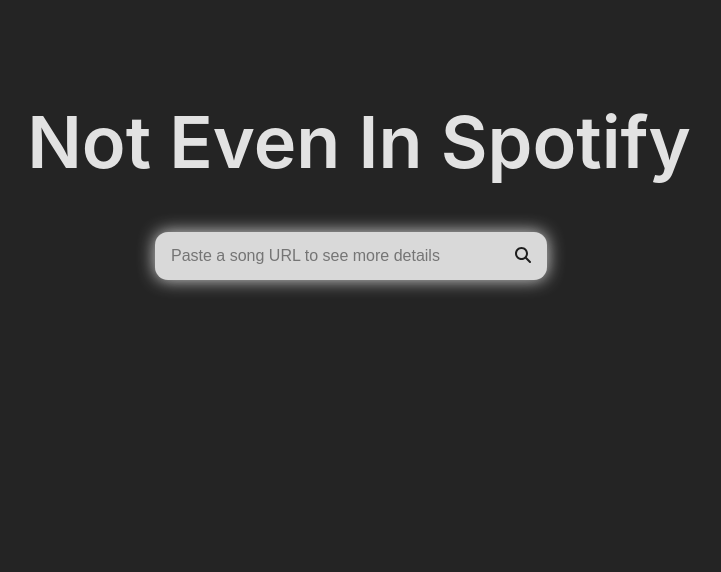
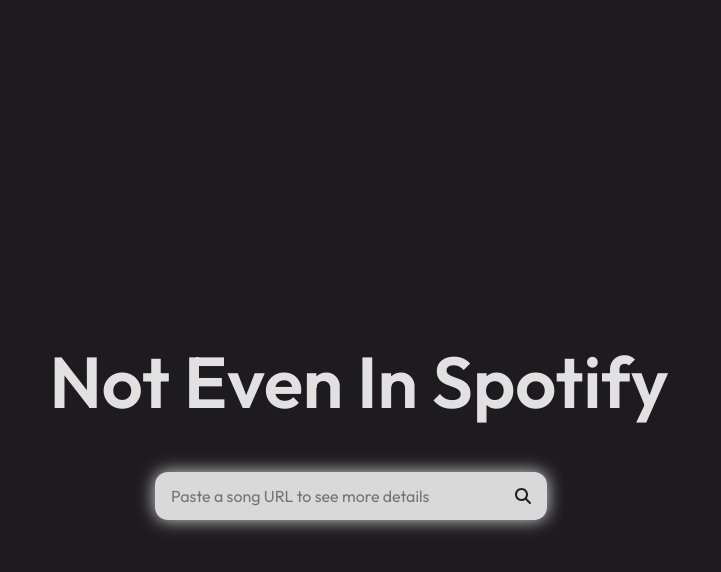
Before and after one commit to Monegatto/not-even-in-spotify, a React (Vite) app: page / in a window 1280 px wide. Shown: the top 572 px of the page, without its empty margins (281-1002 px from the left). Built offline with nearby package versions, Linux system fonts and the light colour scheme.

Commit message:
Add styling

```diff
--- a/src/index.css
+++ b/src/index.css
@@ -1,11 +1,17 @@
+@import url('https://fonts.googleapis.com/css2?family=Outfit:wght@100..900&display=swap');
+
 :root {
-  font-family: Inter, system-ui, Avenir, Helvetica, Arial, sans-serif;
+  font-family: Outfit, system-ui, Avenir, Helvetica, Arial, sans-serif;
   line-height: 1.5;
   font-weight: 400;
 
   color-scheme: light dark;
   color: rgba(255, 255, 255, 0.87);
-  background-color: #242424;
+  background-color: #1D1B20;
+  height: 100dvh;
+  display: flex;
+  justify-content: center;
+  flex-direction: column;
 
   font-synthesis: none;
   text-rendering: optimizeLegibility;
```
